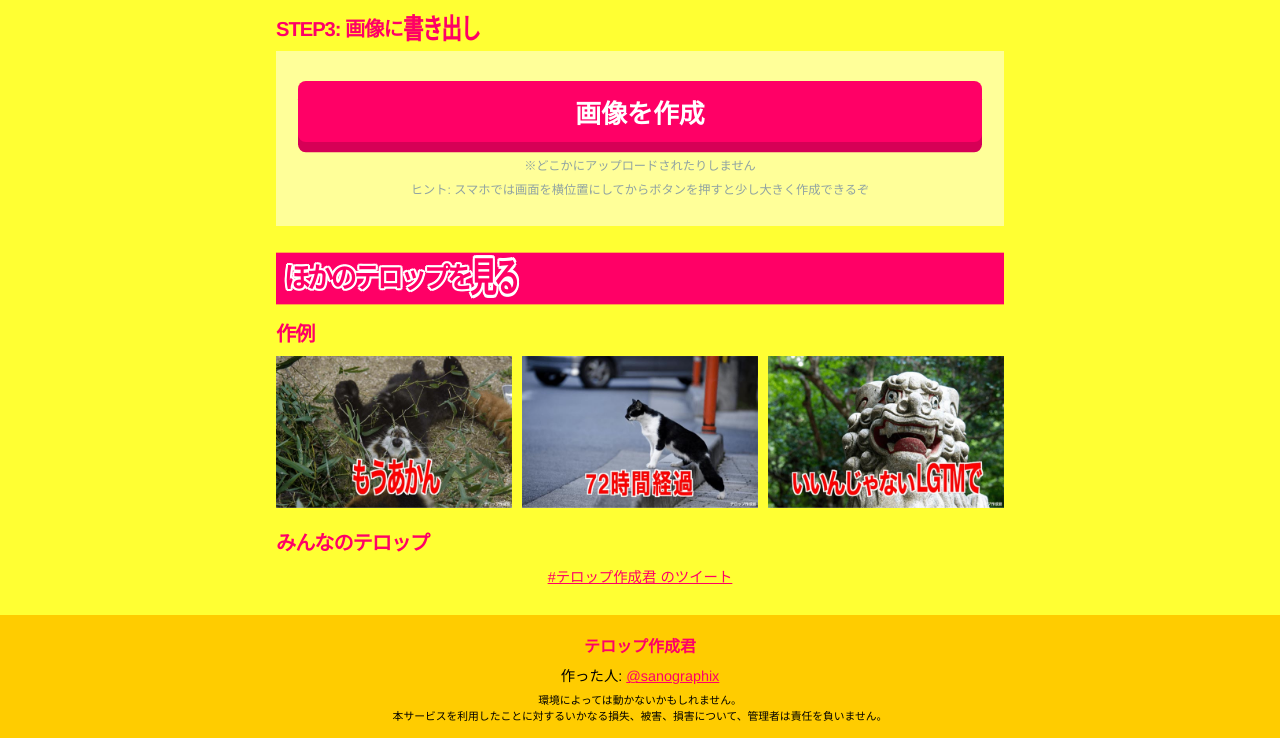
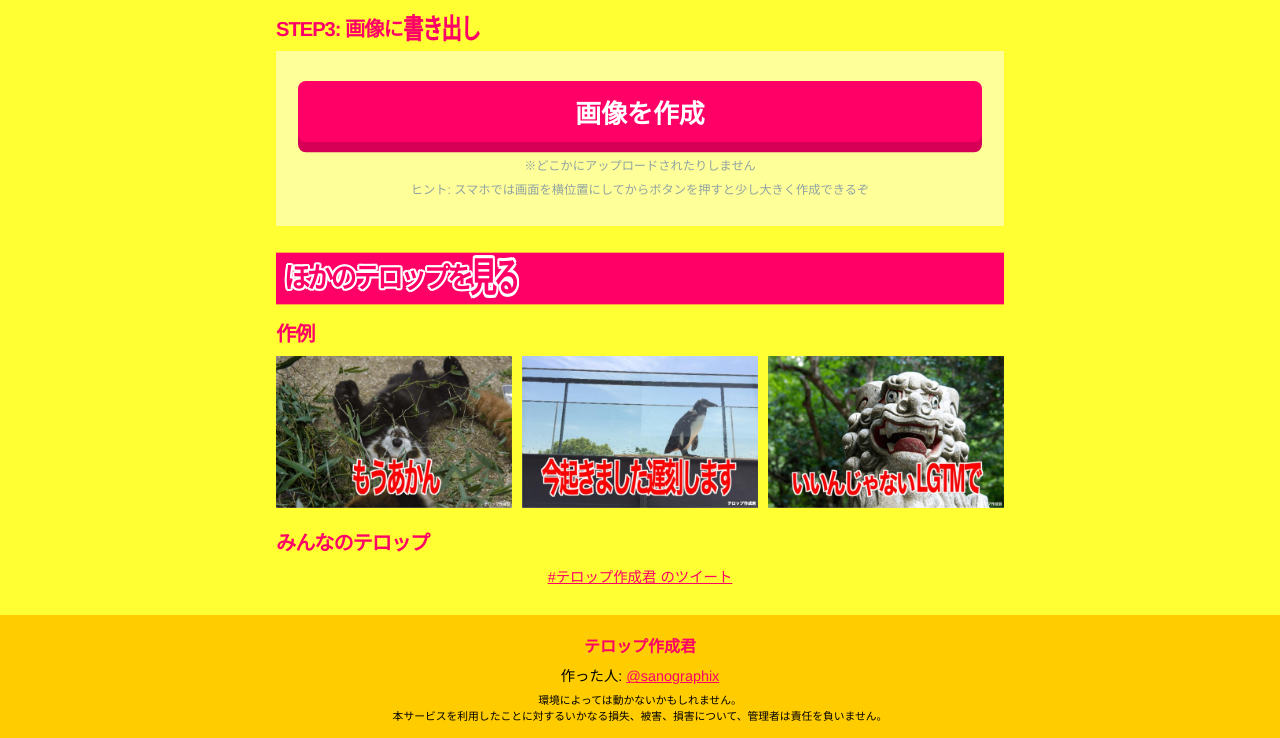
Before and after one commit to sanographix/telop-generator, a website: page index.html in a window 1280 px wide. Shown: the part 1084-1822 px from the top of the page. Drawn offline with Linux system fonts and the light colour scheme.

Commit message:
サンプル入れ替え

```diff
--- a/index.html
+++ b/index.html
@@ -185,7 +185,7 @@
           <img src="images/sample2.jpg">
         </div>
         <div class="l-span4">
-          <img src="images/sample1.jpg">
+          <img src="images/sample4.jpg">
         </div>
         <div class="l-span4">
           <img src="images/sample3.jpg">
```
Also changed, not shown: images/sample1.png (deleted), images/sample2.png (deleted), images/sample3.png (deleted), images/sample4.jpg (added).
